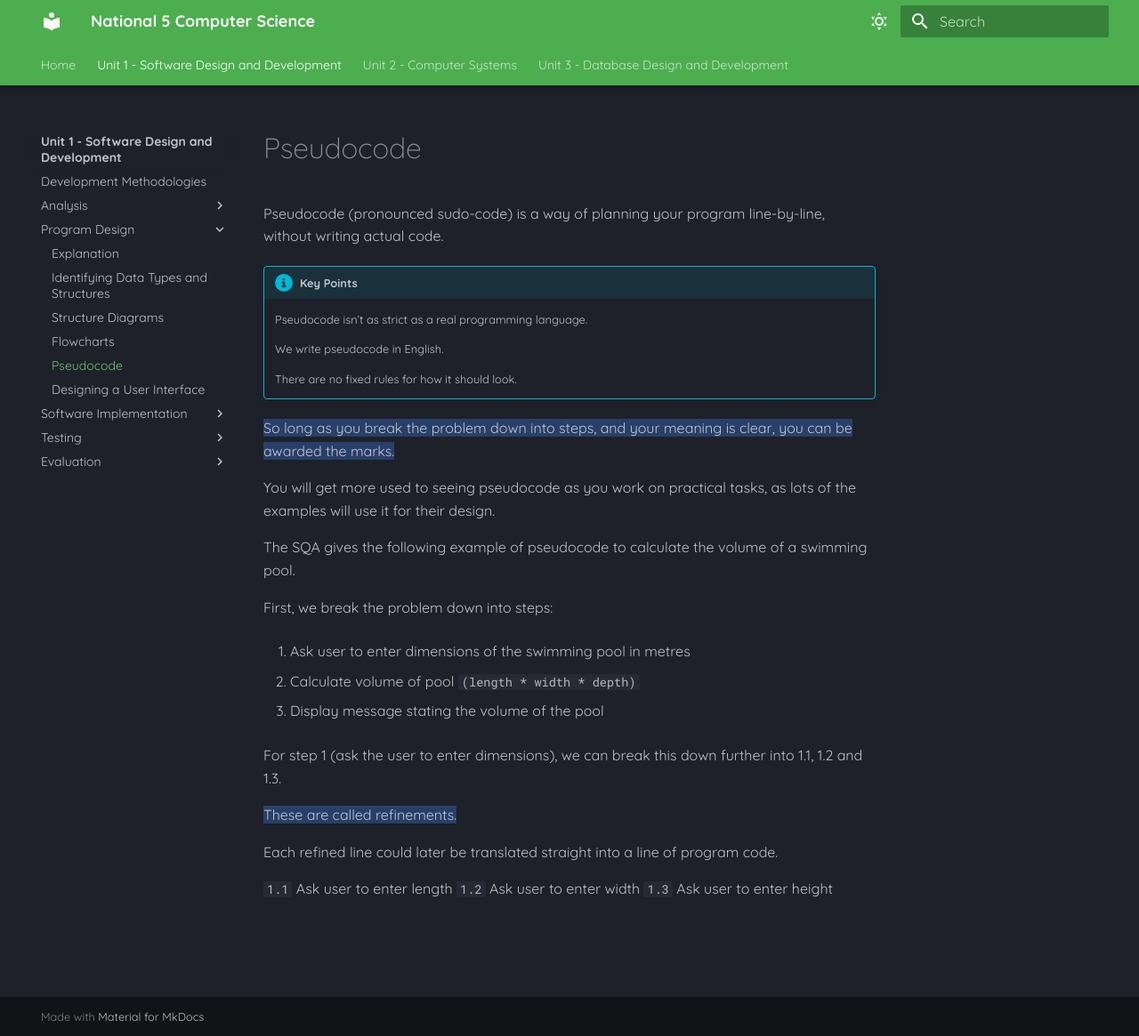
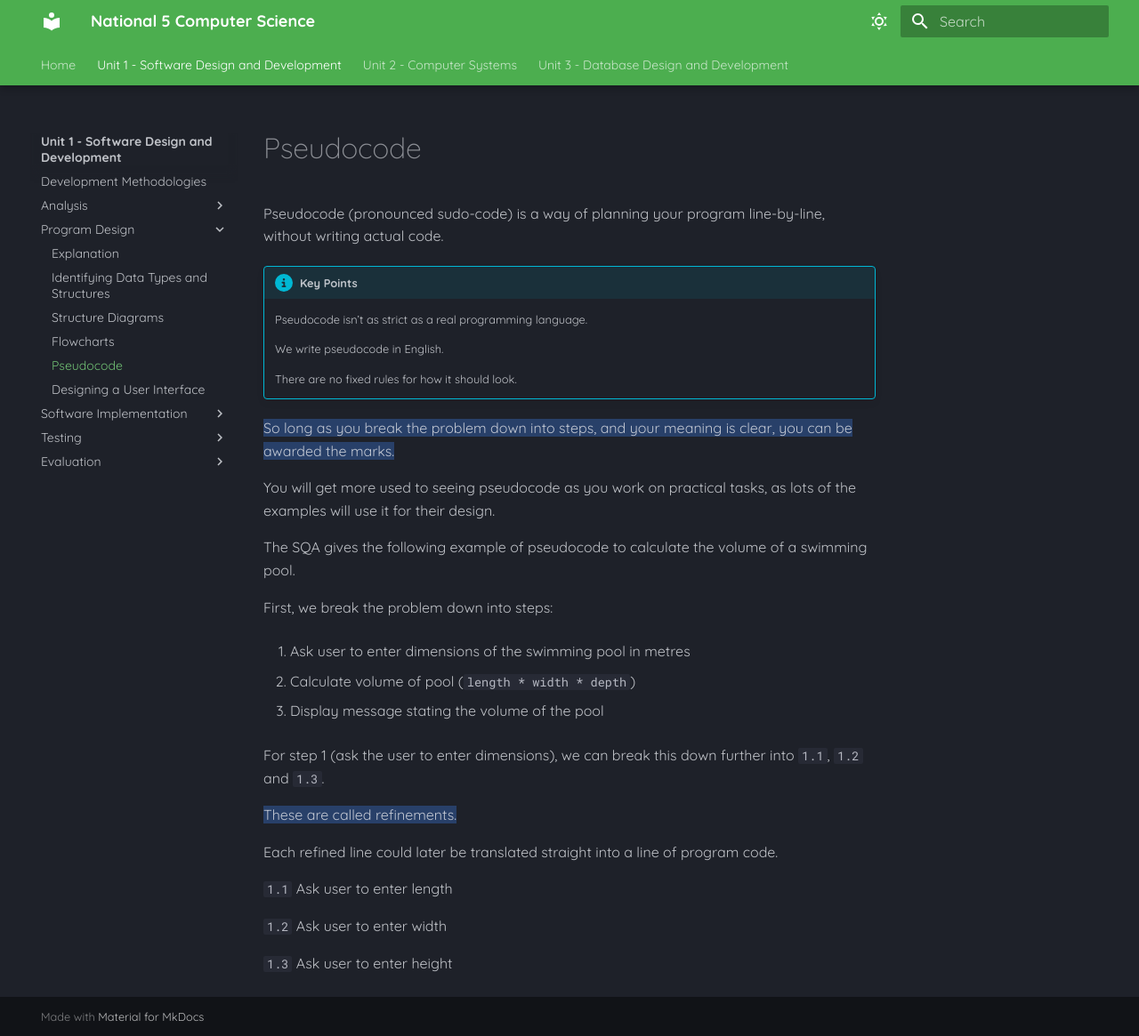
Before and after one commit to Mr-Wood-CS/National-5-CS, an MkDocs documentation site: the page built from docs/SDD/3.4-Pseudocode.md, in a window 1280 px wide and 1165 px high. Shown: the whole window at 89% size. Built offline with MkDocs 1.6.1 and Material for MkDocs 9.7.7, drawn with Linux system fonts in a browser that asks for light colours.

```diff
--- a/docs/SDD/3.4-Pseudocode.md
+++ b/docs/SDD/3.4-Pseudocode.md
@@ -20,16 +20,18 @@ First, we break the problem down into steps:
 
 1. Ask user to enter dimensions of the swimming pool in metres
 
-2. Calculate volume of pool `(length * width * depth)`
+2. Calculate volume of pool (`length * width * depth`)
 
 3. Display message stating the volume of the pool
 
-For step 1 (ask the user to enter dimensions), we can break this down further into 1.1, 1.2 and 1.3.
+For step 1 (ask the user to enter dimensions), we can break this down further into `1.1`, `1.2` and `1.3`.
 
 ==These are called refinements.==
 
 Each refined line could later be translated straight into a line of program code.
 
 `1.1` Ask user to enter length
+
 `1.2` Ask user to enter width
+
 `1.3` Ask user to enter height
```
